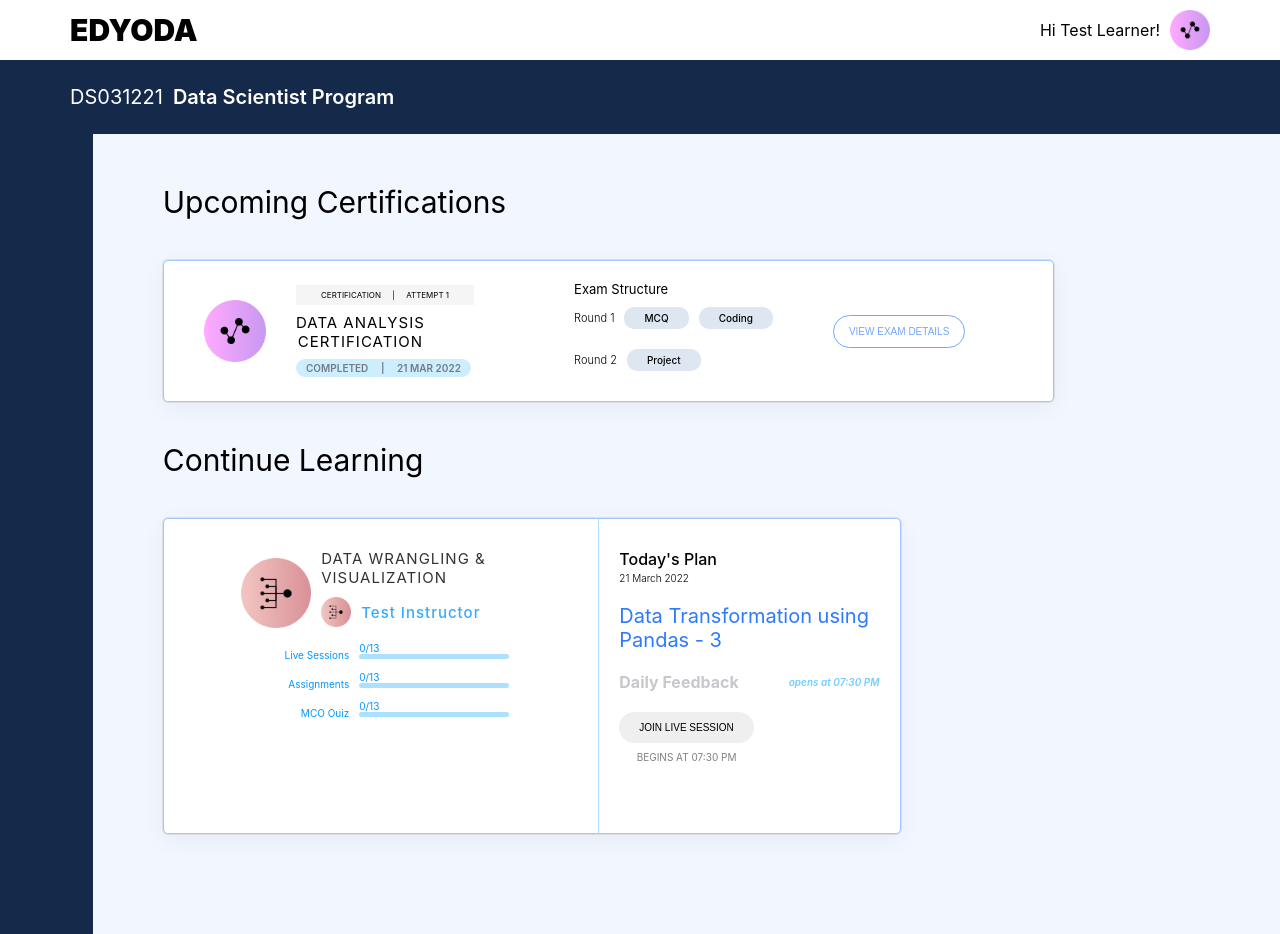
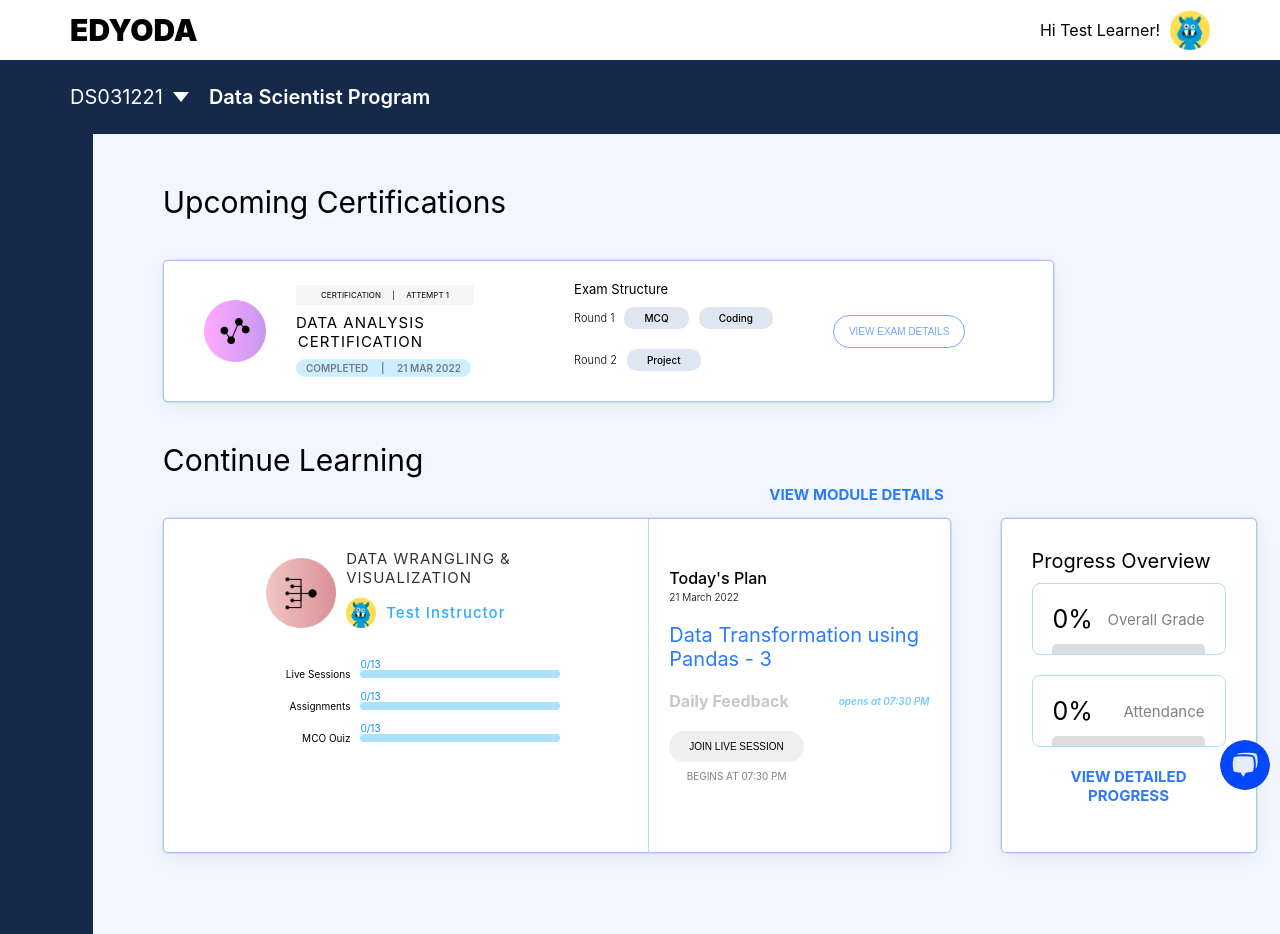
Before and after one commit to 1711shashank/edyoda, a React (Create React App) app: page / in a window 1280 px wide. Built offline with nearby package versions, Linux system fonts and the light colour scheme.

Commit message:
home done

```diff
--- a/src/App.css
+++ b/src/App.css
@@ -3,7 +3,6 @@
   padding: 0;
   box-sizing: border-box;
   font-size: 10px;
-  overflow: hidden;
 }
 
 .App {
--- a/src/App.js
+++ b/src/App.js
@@ -1,11 +1,11 @@
 import './App.css';
-import Navbar from './Components/Header.js';
+import Header from './Components/Header.js';
 import Home from './Pages/Home.js';
 
 function App() {
   return (
     <div className="App">
-      <Navbar/>
+      <Header/>
       <Home />
     </div>
   );
--- a/src/Components/CertificationsCard.css
+++ b/src/Components/CertificationsCard.css
@@ -4,11 +4,14 @@
     padding: 2rem 0 ;
     background-color: white;
     border: 1px solid #a3c6ff;
-    margin: 4rem 7rem;
+    margin: 4rem 0 4rem 7rem;
     border-radius: 5px;
     box-shadow: rgba(0, 0, 0, 0.05) 0px 6px 24px 0px, rgba(0, 0, 0, 0.08) 0px 0px 0px 1px;
 }
 
+.upcoming-certifications-crad  {
+    min-width: 88rem;
+}
 /* Image */
 .upcoming-certifications-crad img {
     margin: 0 3rem 0 4rem;
--- a/src/Components/Header.js
+++ b/src/Components/Header.js
@@ -8,7 +8,7 @@ const Header = () => {
             <div className='header-company-name'>EDYODA</div>
             <div className='header-user'>
                 <p className='header-user-name'>Hi Test Learner!</p>
-                <img className='header-user-img' src={require('../Assets/Data-Analysis.png')} alt=''/>
+                <img className='header-user-img' src={require('../Assets/img-Avatar.png')} alt=''/>
             </div>
         </div>
     </>
--- /dev/null
+++ b/src/Components/HomeMenu.css
@@ -0,0 +1,33 @@
+.homeMenu{
+    z-index: 10000;
+    background-color: #16284B;
+    color: white;
+    display: flex;
+    align-items: flex-start;
+    flex-direction: column;
+    position: absolute;
+    width: 100vw;
+    padding: 2rem 7rem;
+}
+
+.homeMenu-select{
+    font-size: 1.3rem;
+    font-family: 500;
+}
+
+.course-list{
+    display: flex;
+}
+.course-item{
+    font-size: 1.6rem;
+    padding: 0.5rem 1rem;
+    margin: 1rem;
+    list-style-type: none;
+    border-radius: 8px;
+
+}
+
+.course-item:hover, .course-item.active {
+    background-color: white;
+    color: black;
+}
--- /dev/null
+++ b/src/Components/HomeMenu.js
@@ -0,0 +1,39 @@
+import React, { useState } from 'react';
+import './HomeMenu.css';
+
+const HomeMenu = ({ showMenu, courseID, setCourseId }) => {
+  const [activeCourse, setActiveCourse] = useState(courseID);
+
+  const handleClick = (event) => {
+    const courseID = event.target.textContent;
+    setCourseId(courseID);
+    setActiveCourse(courseID);
+    showMenu();
+  };
+
+  const courseList = [
+    { id: 'ECRD', label: 'ECRD' },
+    { id: 'FSR222222', label: 'FSR222222' },
+    { id: 'DS261121', label: 'DS261121' },
+    { id: 'DS031221', label: 'DS031221' },
+  ];
+
+  return (
+    <div className='homeMenu'>
+      <div className='homeMenu-select'>Select Program</div>
+      <ul className='course-list'>
+        {courseList.map((course) => (
+          <li
+            key={course.id}
+            className={`course-item ${activeCourse === course.id ? 'active' : ''}`}
+            onClick={handleClick}
+          >
+            {course.label}
+          </li>
+        ))}
+      </ul>
+    </div>
+  );
+};
+
+export default HomeMenu;
--- a/src/Components/LearningCard.css
+++ b/src/Components/LearningCard.css
@@ -3,6 +3,7 @@
     padding: 0 !important;
     display: flex;
     align-items: flex-start;
+    min-width: 78rem;
 }
 .learning-card-left {
     display: flex;
@@ -52,6 +53,7 @@
     flex-direction: column;
     align-items: flex-end;
     width: 105%;
+    padding-top: 1.5rem;
 
 }
 
@@ -66,7 +68,7 @@
     padding-left: 1rem;
 }
 
-.learning-card-leftStats p {
+.learning-card-leftStats > div >p {
     color: #0096FE;
     text-align: left;
 }
@@ -74,8 +76,8 @@
 .learning-card-leftStatsBar {
     display: block;
     background-color: #ABE0FF;
-    height: 5px;
-    width: 15rem;
+    height: 8px;
+    width: 20rem;
     border-radius: 10px;
     margin-bottom: 2px;
 }
@@ -96,8 +98,6 @@
     align-items: flex-start;
     padding: 3rem 0 5rem 0;
     border-left: 1px solid #ABE0FF;
-
-
 }
 
 .learning-card-right>* {
--- a/src/Components/LearningCard.js
+++ b/src/Components/LearningCard.js
@@ -6,18 +6,21 @@ const LearningCard = () => {
         <>
             <div className='learning-card card'>
                 <div className='learning-card-left'>
+
+
                     <div className='learning-card-leftDetails'>
                         <img src={require('../Assets/Data-Wrangling.png')} alt='' />
 
                         <div>
                             <p>DATA WRANGLING & <br /> VISUALIZATION</p>
                             <div className='learning-card-instructorDetails'>
-                                <img src={require('../Assets/Data-Wrangling.png')} alt='' />
+                                <img src={require('../Assets/img-Avatar.png')} alt='' />
                                 <p>Test Instructor</p>
                             </div>
 
                         </div>
                     </div>
+
                     <div className='learning-card-leftStatsContainer'>
 
                         <div className='learning-card-leftStats'>
@@ -45,17 +48,18 @@ const LearningCard = () => {
                         </div>
 
                     </div>
-
                 </div>
 
                 <div className='learning-card-right'>
+                    <p className='view-module-text'>VIEW MODULE DETAILS</p>
+
+
                     <div className='learning-card-right-dateTime'>
                         <h3>Today's Plan</h3>
                         <p>21 March 2022</p>
                     </div>
-
                     <div className='learning-card-right-module'>
-                        <p>Data Transformation using <br/> Pandas - 3</p>
+                        <p>Data Transformation using <br /> Pandas - 3</p>
                     </div>
                     <div className='learning-card-right-feedBack'>
                         <h3>Daily Feedback</h3>
@@ -67,6 +71,7 @@ const LearningCard = () => {
                     </div>
 
                 </div>
+
             </div>
 
         </>
--- a/src/Components/ProgressCard.css
+++ b/src/Components/ProgressCard.css
@@ -0,0 +1,59 @@
+.progress-card {
+    margin-left: 5rem !important;
+    display: flex !important;
+    align-items: flex-start !important;
+    flex-direction: column !important;
+    padding: 3rem !important;
+    width: 20vw;
+    min-width: 25rem;
+}
+
+.progress-card-title {
+    font-size: 2rem;
+    padding-bottom: 1rem;
+}
+
+.progress-card-innerBox {
+    border: 1px solid #ABE0FF;
+    border-radius: 8px;
+    padding: 2rem;
+    display: flex;
+    justify-content: space-between;
+    width: 100%;
+    align-items: center;
+    margin-bottom: 2rem;
+}
+
+.progress-card-innerBox>h2 {
+    font-size: 2.5rem;
+    font-weight: 400;
+}
+
+.progress-card-innerBox>p {
+    font-size: 1.5rem;
+    color: gray;
+}
+
+.progress-card-viewDetails {
+    color: #2C7AFE;
+    font-size: 1.5rem;
+    font-weight: 700;
+}
+
+
+
+
+.progress-card-innerBox {
+    position: relative;
+}
+
+.progress-card-innerBox::before {
+    content: "";
+    position: absolute;
+    bottom: 0;
+    left: 10%;
+    width: 80%;
+    height: 10px;
+    background-color: #ddd;
+    border-radius: 5px 5px 0 0;
+}
--- a/src/Components/ProgressCard.js
+++ b/src/Components/ProgressCard.js
@@ -1,8 +1,21 @@
 import React from 'react'
+import './ProgressCard.css'
 
 const ProgressCard = () => {
   return (
     <>
+      <div className='progress-card card'>
+        <p className='progress-card-title'>Progress Overview</p>
+        <div className='progress-card-innerBox'>
+          <h2 >0%</h2>
+          <p>Overall Grade</p>
+        </div>
+        <div className='progress-card-innerBox'>
+          <h2>0%</h2>
+          <p>Attendance</p>
+        </div>
+        <p className='progress-card-viewDetails'>VIEW DETAILED PROGRESS</p>
+      </div>
 
     </>
   )
--- a/src/Pages/Home.css
+++ b/src/Pages/Home.css
@@ -5,15 +5,25 @@
     padding: 2.5rem 7rem;
 }
 
+.downward-triangle {
+    width: 0;
+    height: 0;
+    border-left: 8px solid transparent;
+    border-right: 8px solid transparent;
+    border-top: 10px solid white;
+    margin: 0 1rem;
+}
+
 
 .course-id {
     color: white;
     font-size: 2rem;
     font-weight: 400;
-    padding-right: 1rem;
 }
 
 .course-name {
+    padding-left: 1rem;
+
     color: white;
     font-size: 2rem;
     font-weight: 600;
@@ -37,14 +47,26 @@
     background-color: #F2F6FF;
 }
 
-.course-upcoming-certifications, .continue-learning{
+.view-module-text{
+    position: relative;
+    top:-6.4rem;
+    right:-12rem;
+    color: #2C7AFE;
+    font-size: 1.5rem;
+    font-weight: 700;
+    padding: 0 !important;
+
+}
+
+.course-upcoming-certifications,
+.continue-learning {
     display: flex;
     flex-direction: column;
     align-items: flex-start;
     margin-top: 5rem;
 }
 
-.continue-learning{
+.continue-learning {
     margin-top: 0rem;
 }
 
@@ -53,3 +75,20 @@
     font-weight: 400;
     margin-left: 7rem;
 }
+
+
+.continue-learning-cards {
+    display: flex;
+}
+
+
+
+
+.chatIcon{
+    position: fixed !important;;
+    z-index: 1000000;
+    bottom: 1rem;
+    right: 1rem;
+    width: 5rem;
+    border-radius: 50%;
+}
--- a/src/Pages/Home.js
+++ b/src/Pages/Home.js
@@ -1,21 +1,33 @@
-import React from 'react'
+import React, { useState } from 'react'
 import CertificationsCard from '../Components/CertificationsCard'
+import HomeMenu from '../Components/HomeMenu'
 import LearningCard from '../Components/LearningCard'
 import ProgressCard from '../Components/ProgressCard'
 import './Home.css'
 
 const Home = () => {
+
+    const [shoeMenu, setShoeMenu] = useState(false);
+    const [courseID, setCourseId] = useState('DS031221');
+
+    const openMenu = () => {
+        setShoeMenu(!shoeMenu);
+    }
+
+
     return (
         <>
             <div className='home'>
                 <div className='home-Header'>
-                    <p className='course-id'> DS031221 </p>
+                    <p className='course-id'> {courseID} </p>
+                    <span className='downward-triangle' onClick={openMenu} ></span>
                     <p className='course-name'> Data Scientist Program</p>
                 </div>
+                {shoeMenu ? <HomeMenu showMenu={openMenu} courseID={courseID} setCourseId={setCourseId} /> : <></>}
+
                 <div className='home-Body'>
                     <div className='home-navbar'>
                     </div>
-
                     <div className='home-course-body'>
                         <div className='course-upcoming-certifications'>
                             <h2 className='card-title'>Upcoming Certifications</h2>
@@ -23,15 +35,16 @@ const Home = () => {
                         </div>
                         <div className='continue-learning'>
                             <h2 className='card-title'>Continue Learning</h2>
-                            <div className='continue-learning-cards'></div>
+                            <div className='continue-learning-cards'>
                                 <LearningCard />
                                 <ProgressCard />
+                            </div>
                         </div>
+                    </div>
+                </div>
+                <img className='chatIcon' src={require('../Assets/chatIcon.jpg')} alt='' />
+            </div>
 
-                    </div>
-
-                </div>
-            </div>
 
         </>
     )
```
Also changed, not shown: src/Assets/chatIcon.jpg (added), src/Assets/img-Avatar.png (added).
